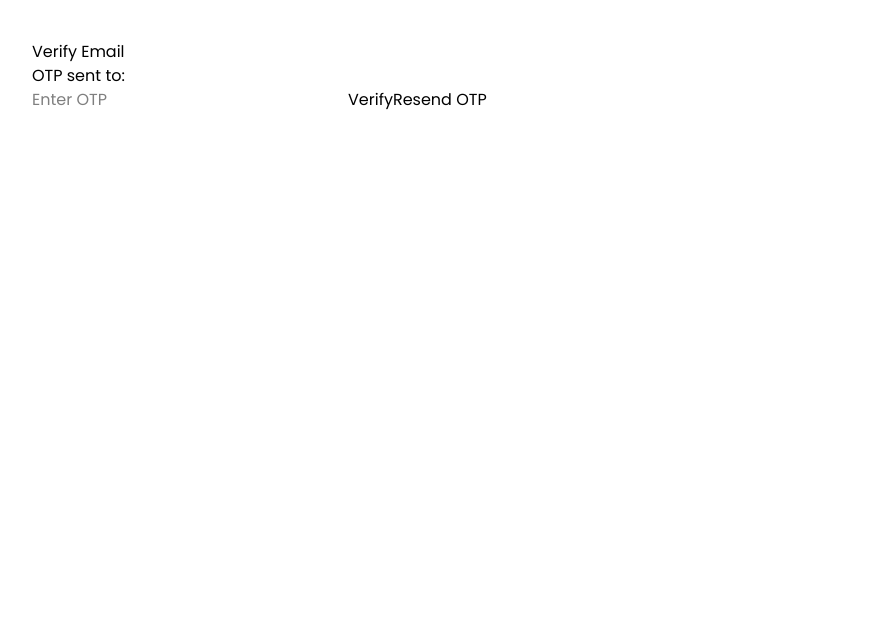
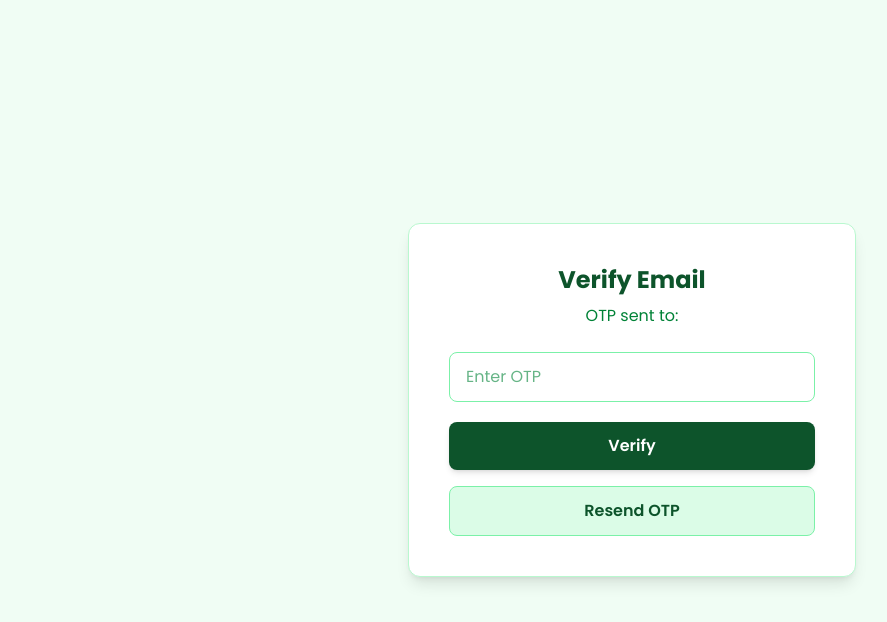
Before and after one commit to Sarusara-Smart-Agro/sarusara-frontend, a React (Vite) app: page /verify-otp in a window 1280 px wide. Shown: the top 622 px of the page, without its empty margins (8-895 px from the left). Built offline with nearby package versions, Linux system fonts and the light colour scheme; no server answers.

Commit message:
verify otp page design

```diff
--- a/src/form/VerifyOtp.tsx
+++ b/src/form/VerifyOtp.tsx
@@ -40,14 +40,44 @@ const VerifyOtp = () => {
   };
 
   return (
-    <div className="p-10">
-      <h2>Verify Email</h2>
-      <p>OTP sent to: {email}</p>
+    <div className="min-h-screen flex items-center justify-center bg-green-50">
+      <div className="bg-white p-10 rounded-xl shadow-lg w-full max-w-md border border-green-200">
+        <h2 className="text-2xl font-bold text-green-900 text-center mb-2">
+          Verify Email
+        </h2>
 
-      <input placeholder="Enter OTP" onChange={(e) => setOtp(e.target.value)} />
-      <button onClick={handleVerify}>Verify</button>
+        <p className="text-center text-green-700 mb-6">
+          OTP sent to: <span className="font-semibold">{email}</span>
+        </p>
 
-      <button onClick={handleResend}>Resend OTP</button>
+        {/* OTP INPUT */}
+        <input
+          placeholder="Enter OTP"
+          onChange={(e) => setOtp(e.target.value)}
+          className="w-full px-4 py-3 mb-5 rounded-lg border border-green-300
+                 focus:outline-none focus:ring-2 focus:ring-green-700
+                 text-green-900 placeholder-green-700/60"
+        />
+
+        {/* VERIFY BUTTON */}
+        <button
+          onClick={handleVerify}
+          className="w-full bg-green-900 text-white py-3 rounded-lg font-semibold
+                 hover:bg-green-800 transition duration-200 shadow-md"
+        >
+          Verify
+        </button>
+
+        {/* RESEND BUTTON */}
+        <button
+          onClick={handleResend}
+          className="w-full mt-4 bg-green-100 text-green-900 py-3 rounded-lg
+                 font-semibold hover:bg-green-200 transition duration-200
+                 border border-green-300"
+        >
+          Resend OTP
+        </button>
+      </div>
     </div>
   );
 };
```
